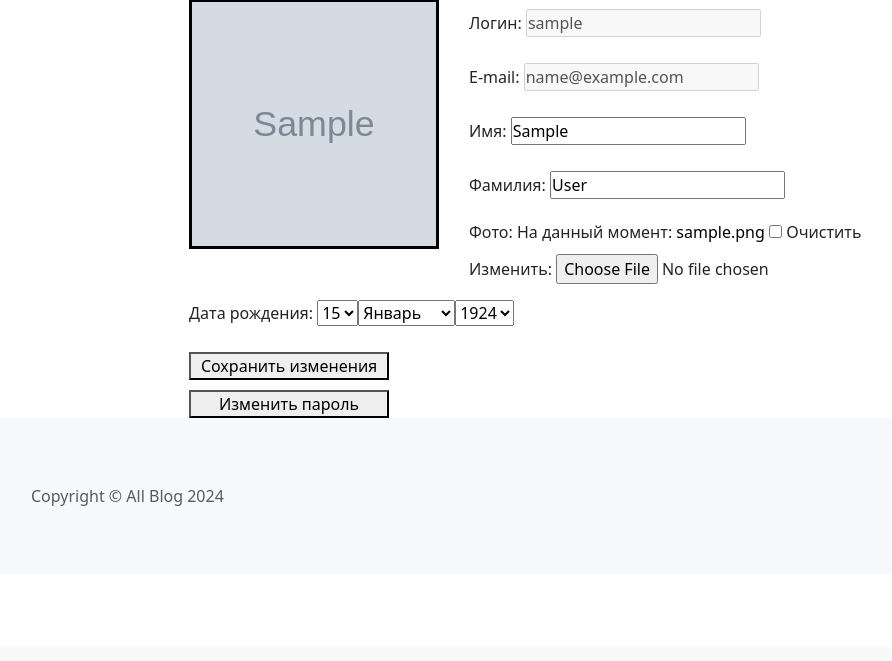
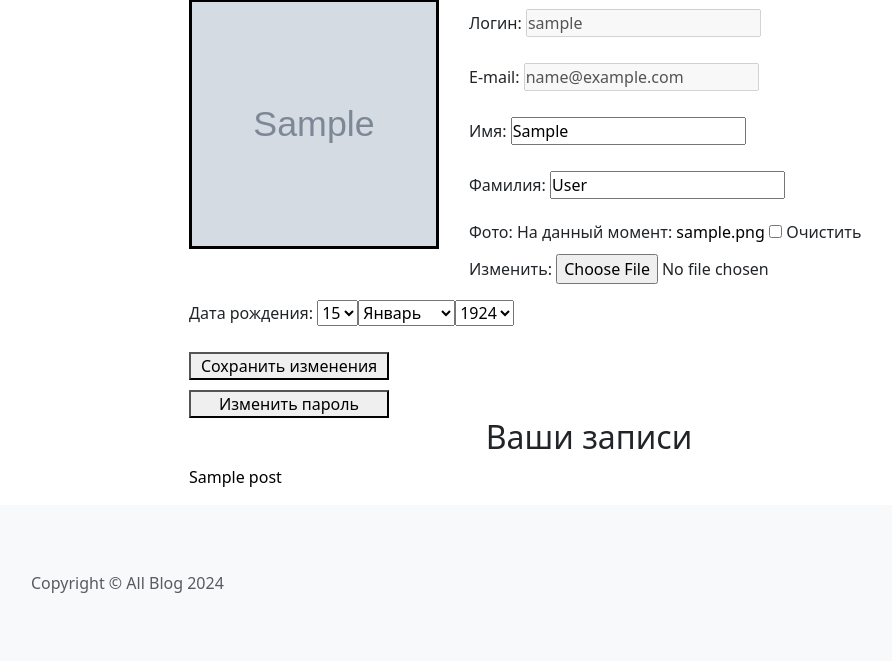
Before and after one commit to okulov99/blog_django, a Django app: page /profile/ in a window 1280 px wide. Shown: the part 153-814 px from the top of the page, without its empty margins (51-943 px from the left). Before the commit the page ends 659 px from the top, so only its background shows below. Run offline with Django 5.2, Linux system fonts and the light colour scheme; a user stored in the database is signed in; tables that the repository leaves empty hold one stand-in row (values such as "Sample post"); grey boxes marked "Sample" are stand-in pictures; parts of the project's set-up code (start-up, migrations or seed data) failed here and were passed over; some libraries are stand-ins or nearby versions.

Commit message:
Добавлено отображение ссылок на записи пользователя в его личном кабинете

```diff
--- a/blog/templates/users/profile.html
+++ b/blog/templates/users/profile.html
@@ -15,5 +15,14 @@
             <button class="profile-btn" type="submit">Сохранить изменения</button>
         </form>
         <button class="profile-btn"><a href="{% url 'password_change' %}">Изменить пароль</a></button>
+        {% if post.author == username %}
+            <h2>Ваши записи</h2>
+            {% for post in user_post %}
+            <p><a href="{% url 'post' post.slug %}">{{ post.title }}</a></p>
+            {% endfor %}
+        {% else %}
+            <h2>У Вас нет записей</h2>
+        {% endif %}
+
     </div>
 {% endblock %}
--- a/blog/users/views.py
+++ b/blog/users/views.py
@@ -39,8 +39,11 @@ class ProfileUser(LoginRequiredMixin, UpdateView):
     def get_object(self, queryset=None):
         return self.request.user
 
+    post = Post.objects.all()
+
     extra_context = {
         'default_image': settings.DEFAULT_USER_IMAGE,
+        'user_post': post
     }
 
 
```
